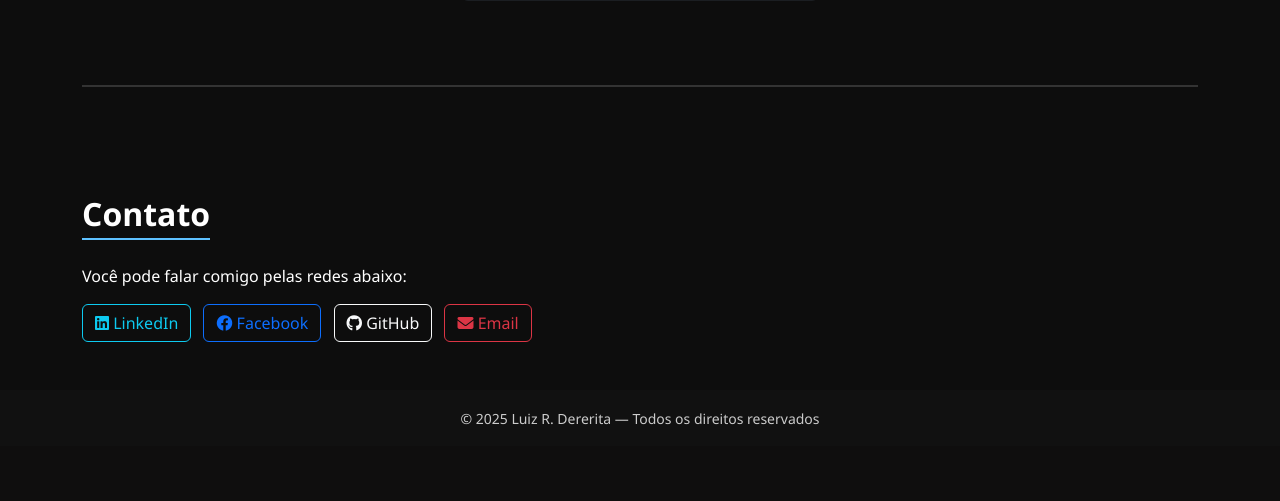
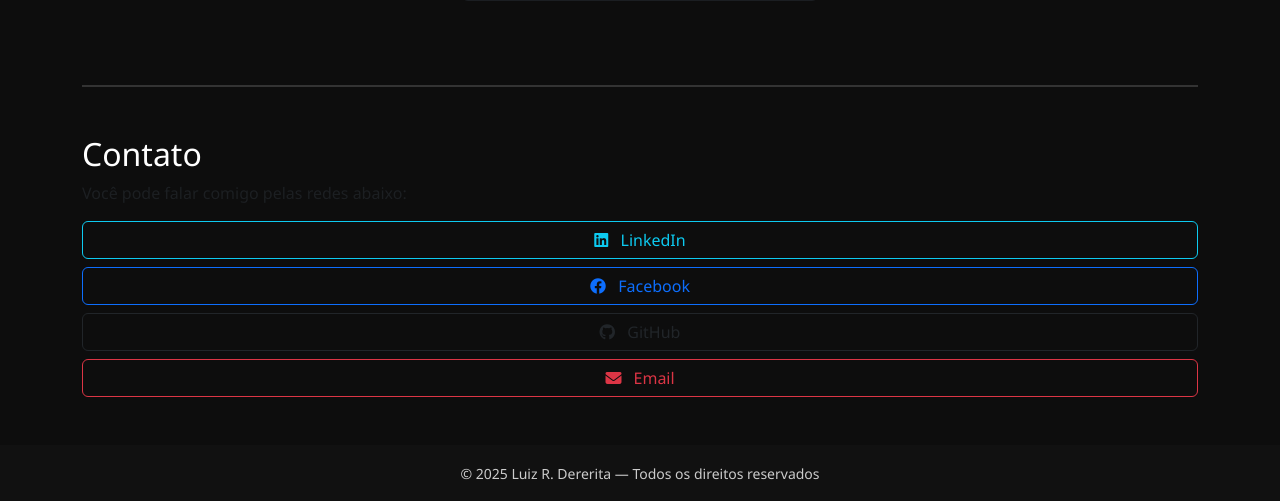
Before and after one commit to LuizRaizen/portfolio-luizdererita-dev, a Flask app: page / in a window 1280 px wide. Shown: the part 5432-5933 px from the top of the page. Before the commit the page ends 5857 px from the top, so only its background shows below. Run offline with Flask 3, Linux system fonts and the light colour scheme.

Commit message:
Ajustes layout

```diff
--- a/templates/index.html
+++ b/templates/index.html
@@ -525,17 +525,26 @@
     <div class="post-separator"></div>
   </section>
 
-  <!-- Contato -->
-  <section class="container my-5" id="contato">
-    <h2 class="section-title">Contato</h2>
-    <p class="mt-3">Você pode falar comigo pelas redes abaixo:</p>
-    <ul class="list-inline">
-      <li class="list-inline-item"><a href="https://www.linkedin.com/in/luizdererita-ads" class="btn btn-outline-info" target="_blank"><i class="fab fa-linkedin"></i> LinkedIn</a></li>
-      <li class="list-inline-item"><a href="https://www.facebook.com/luiz.r.dererita" class="btn btn-outline-primary" target="_blank"><i class="fab fa-facebook"></i> Facebook</a></li>
-      <li class="list-inline-item"><a href="https://github.com/LuizRaizen" class="btn btn-outline-light" target="_blank"><i class="fab fa-github"></i> GitHub</a></li>
-      <li class="list-inline-item"><a href="mailto:luizrdererita@email.com" class="btn btn-outline-danger"><i class="fas fa-envelope"></i> Email</a></li>
-    </ul>
-  </section>
+  <!-- Seção de Contato -->
+  <div class="container my-4">
+    <h2 class="text-white">Contato</h2>
+    <p class="text-muted">Você pode falar comigo pelas redes abaixo:</p>
+
+    <div class="d-flex flex-column flex-md-row flex-wrap gap-2 justify-content-center justify-content-md-start">
+      <a href="#" class="btn btn-outline-info w-100 w-md-auto">
+        <i class="fab fa-linkedin me-2"></i> LinkedIn
+      </a>
+      <a href="#" class="btn btn-outline-primary w-100 w-md-auto">
+        <i class="fab fa-facebook me-2"></i> Facebook
+      </a>
+      <a href="#" class="btn btn-outline-dark w-100 w-md-auto">
+        <i class="fab fa-github me-2"></i> GitHub
+      </a>
+      <a href="#" class="btn btn-outline-danger w-100 w-md-auto">
+        <i class="fas fa-envelope me-2"></i> Email
+      </a>
+    </div>
+  </div>
 
   <!-- Rodapé -->
   <footer class="text-center mt-5 py-3" style="background-color: #111; color: #ccc;">
```
Also changed, not shown: static/css/blogs/style.css (+9 -0 lines), templates/blogs/base.html (+7 -7 lines).
